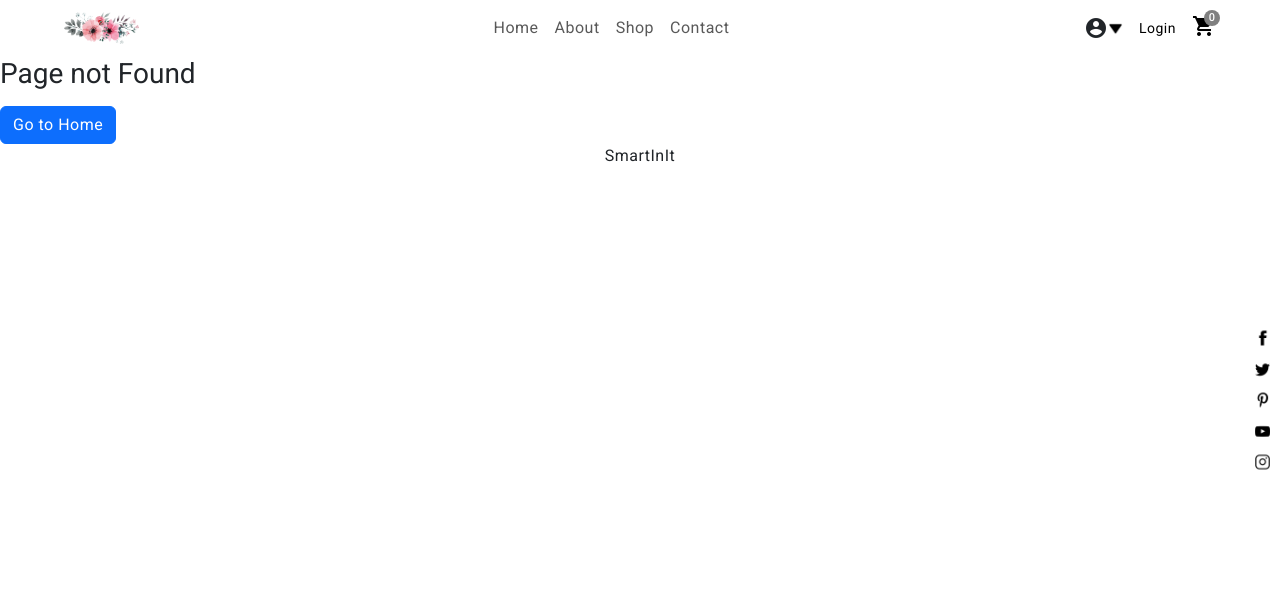
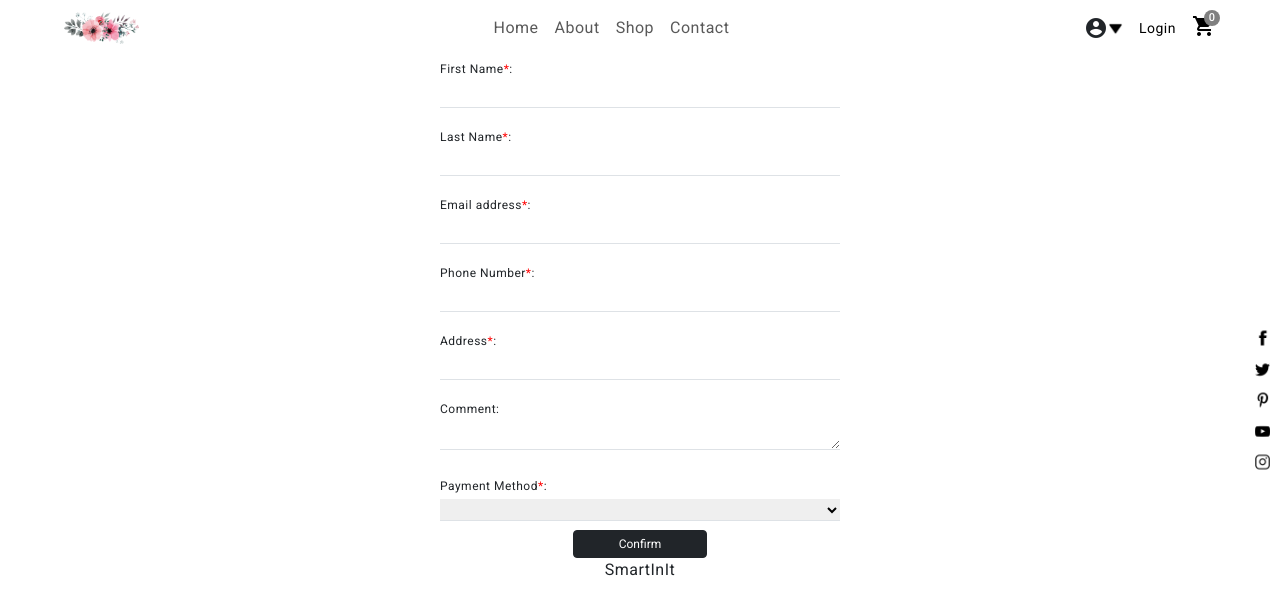
Before and after one commit to daliborb1986/AngularZavrsni, an Angular app: page /productOrder in a window 1280 px wide. Before the commit this address led to /not-found. Shown: the top 614 px of the page. Built offline with nearby package versions, Linux system fonts and the light colour scheme.

Commit message:
form created, reactive to do

```diff
--- a/src/app/app.routes.ts
+++ b/src/app/app.routes.ts
@@ -7,6 +7,7 @@ import { ShoppingCartComponent } from './shopping-cart/shopping-cart.component';
 import { LoginComponent } from './login/login.component';
 import { PageNotFoundComponent } from './page-not-found/page-not-found.component';
 import { SignupComponent } from './signup/signup.component';
+import { ProductOrderComponent } from './product-order/product-order.component';
 export const routes: Routes = [
   { path: '', component: HomeComponent },
   {
@@ -23,6 +24,7 @@ export const routes: Routes = [
   { path: 'shoppingCart', component: ShoppingCartComponent },
   { path: 'login', component: LoginComponent },
   { path: 'signup', component: SignupComponent },
+  {path: 'productOrder', component: ProductOrderComponent},
   { path: 'not-found', component: PageNotFoundComponent },
   { path: '**', redirectTo: '/not-found' },
 ];
--- a/src/app/product-order/product-order.component.css
+++ b/src/app/product-order/product-order.component.css
@@ -0,0 +1,12 @@
+.redStar {
+    color: red;
+}
+.inputSizing {
+    width: 400px;
+}
+.text-size{
+    font-size: 12px;
+}
+.borderLine{
+    border-bottom: 1px solid #cdced1;
+}
--- a/src/app/product-order/product-order.component.html
+++ b/src/app/product-order/product-order.component.html
@@ -1 +1,47 @@
-<p>product-order works!</p>
+<div class="container">
+  <div class="row">
+    <div class="offset-2 col-8 formContainer d-flex justify-content-center">
+      <form>
+        <div class="form-group">
+          <label for="firstName" class="text-size"
+            >First Name<span class="redStar">*</span>:</label
+          ><br />
+          <input type="text" id="firstName" class="inputSizing text-size mb-3 border-0 border-bottom"/>
+        </div>
+        <div class="form-group">
+          <label class="text-size" for="lastName">Last Name<span class="redStar">*</span>:</label
+          ><br />
+          <input type="text" id="lastName" class="inputSizing mb-3 border-0 border-bottom"/>
+        </div>
+        <div class="form-group">
+          <label class="text-size" for="email">Email address<span class="redStar">*</span>:</label
+          ><br />
+          <input type="email" id="email" class="inputSizing mb-3 border-0 border-bottom"/>
+        </div>
+        <div class="form-group">
+          <label class="text-size" for="phone">Phone Number<span class="redStar">*</span>:</label
+          ><br />
+          <input type="number" id="phone" class="inputSizing mb-3 border-0 border-bottom"/>
+        </div>
+        <div class="form-group">
+          <label class="text-size" for="address">Address<span class="redStar">*</span>:</label
+          ><br />
+          <input type="text" id="address" class="inputSizing mb-3 border-0 border-bottom"/>
+        </div>
+        <div class="form-group">
+          <label class="text-size" for="comment">Comment:</label><br />
+          <textarea id="comment" rows="1" class="inputSizing mb-3 border-0 border-bottom"></textarea>
+        </div>
+        <div class="form-group">
+          <label class="text-size" for="paymentMethod"
+            >Payment Method<span class="redStar">*</span>:</label
+          ><br />
+          <select id="paymentMethod" class="inputSizing border-0 border-bottom"></select>
+        </div>
+        <div class="formContainer d-flex justify-content-center mt-2">
+            <button class="btn btn-dark col-4 btn-sm text-size">Confirm</button>
+        </div>
+      </form>
+    </div>
+  </div>
+</div>
--- a/src/app/product-order/product-order.component.ts
+++ b/src/app/product-order/product-order.component.ts
@@ -1,12 +1,18 @@
-import { Component } from '@angular/core';
+import { Component, OnInit } from '@angular/core';
+import { FormGroup } from '@angular/forms';
+import { ReactiveFormsModule } from '@angular/forms';
 
 @Component({
   selector: 'app-product-order',
   standalone: true,
-  imports: [],
+  imports: [ReactiveFormsModule],
   templateUrl: './product-order.component.html',
   styleUrl: './product-order.component.css'
 })
-export class ProductOrderComponent {
+export class ProductOrderComponent implements OnInit {
 
+  signupForm: FormGroup;
+
+  ngOnInit(): void {
+  }
 }
--- a/src/app/shopping-cart/shopping-cart.component.html
+++ b/src/app/shopping-cart/shopping-cart.component.html
@@ -92,7 +92,7 @@
         </div>
       </div>
       <div class="offset-10 col-2 d-flex justify-content-end">
-        <button class="btn btn-dark align-self-end" type="submit">Checkout</button>
+        <button class="btn btn-dark align-self-end" routerLink="/productOrder" type="submit">Checkout</button>
       </div>
     </div>
   </div>
--- a/src/app/shopping-cart/shopping-cart.component.ts
+++ b/src/app/shopping-cart/shopping-cart.component.ts
@@ -3,11 +3,12 @@ import { Component, OnInit } from '@angular/core';
 import { ShoppingService } from '../shopping.service';
 import { CommonModule } from '@angular/common';
 import { FormsModule } from '@angular/forms';
+import { RouterLink } from '@angular/router';
 
 @Component({
   selector: 'app-shopping-cart',
   standalone: true,
-  imports: [CommonModule, FormsModule],
+  imports: [CommonModule, FormsModule,RouterLink],
   templateUrl: './shopping-cart.component.html',
   styleUrl: './shopping-cart.component.css',
 })
```
